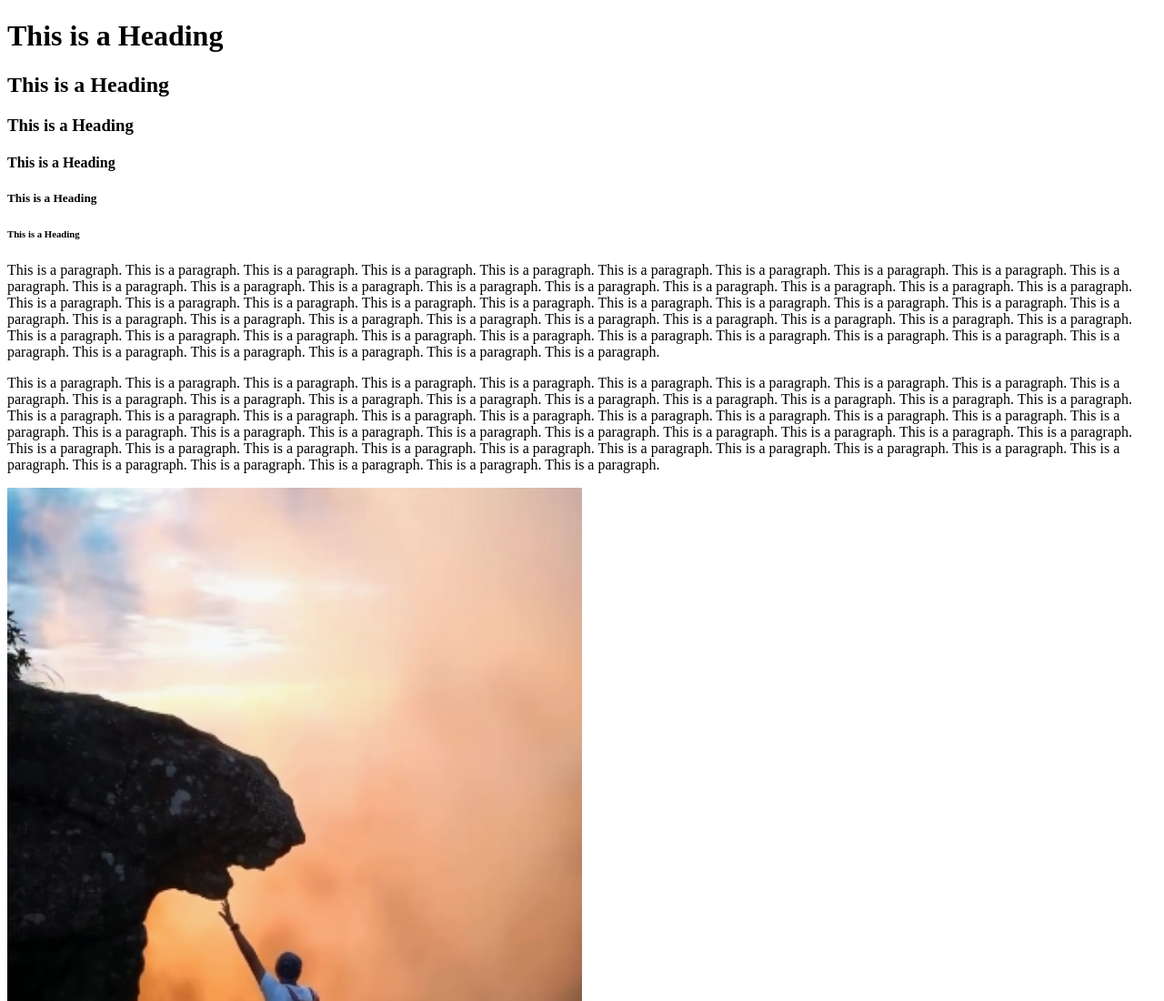
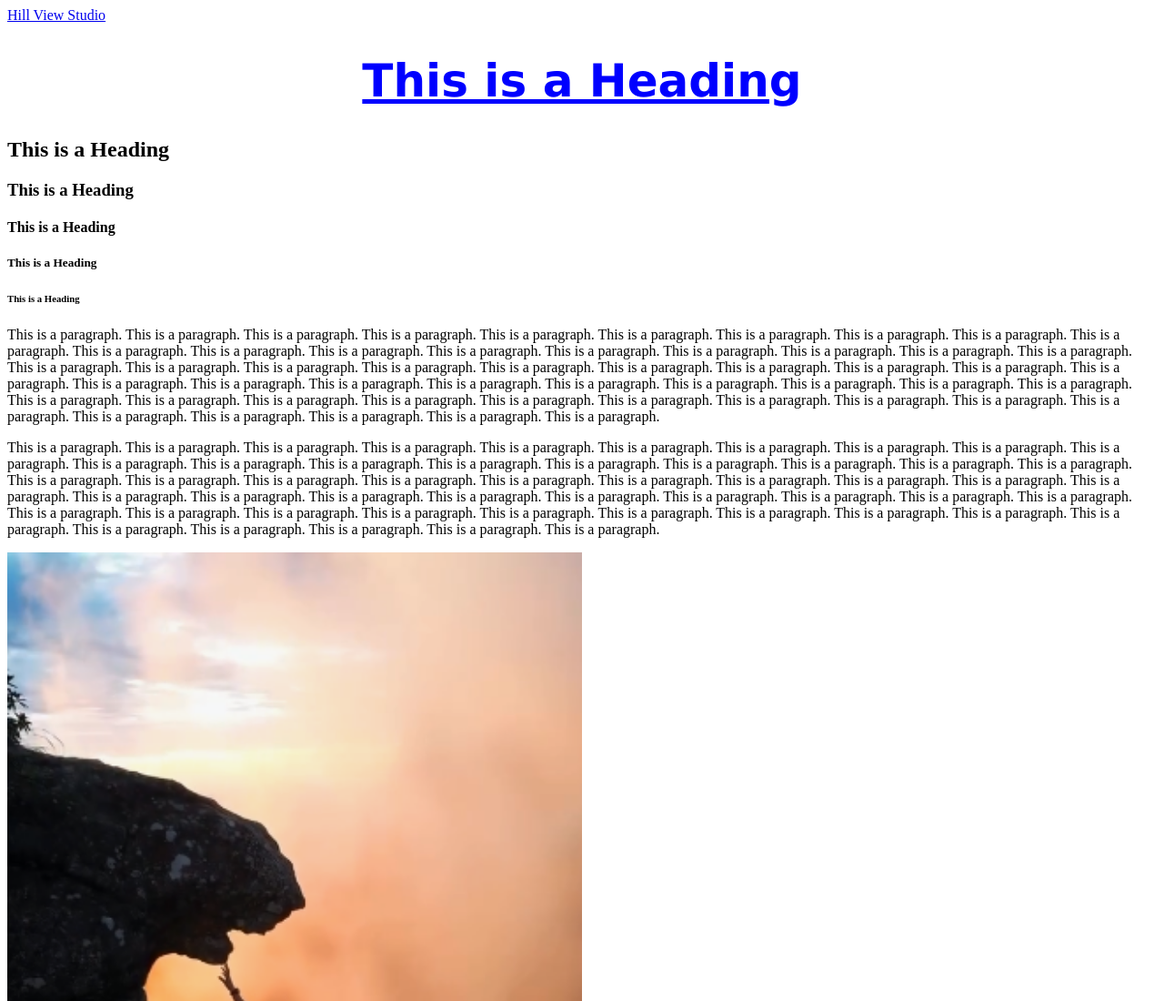
Before and after one commit to sumith008/myfirstwebsite, a plain HTML site: page index.html in a window 1280 px wide. Shown: the top 1100 px of the page at 91% size. Drawn offline with Linux system fonts and the light colour scheme.

Commit message:
added csss file

```diff
--- a/index.html
+++ b/index.html
@@ -3,10 +3,12 @@
 
 <head>
     <title>Sumith Website</title>
-
+    <link rel="stylesheet" href="style.css">
 </head>
 
 <body>
+
+    <a href="https://hillviewstudio.in">Hill View Studio</a>
 
     <h1>This is a Heading</h1>
     <h2>This is a Heading</h2>
@@ -41,7 +43,7 @@
         paragraph. This is a paragraph. This is a paragraph.
         </p>
 
-        <img src="/assets/img.png" alt="img" width="50%" height="50%">
+        <img src="/assets/img.png" alt="sunrise photo" width="50%" height="50%">
 
 </body>
 
--- a/style.css
+++ b/style.css
@@ -0,0 +1,7 @@
+h1{
+    color: blue;
+    font-family: 'Lucida Sans', 'Lucida Sans Regular', 'Lucida Grande', 'Lucida Sans Unicode', Geneva, Verdana, sans-serif;
+    font-size: 50px;
+    text-align: center;
+    text-decoration: underline;
+}
```
